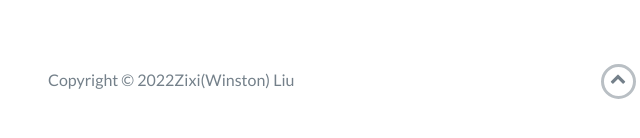
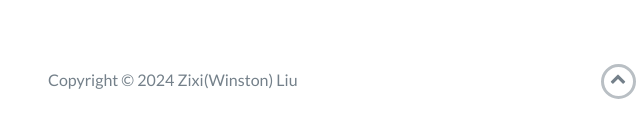
Before and after one commit to Winston0323/Winston0323.github.io, a website: page index.html in a window 1280 px wide. Shown: the part 4634-4772 px from the top of the page, 22-662 px from the left. Drawn offline with nearby package versions, Linux system fonts and the light colour scheme.

Commit message:
change year

```diff
--- a/index.html
+++ b/index.html
@@ -271,7 +271,7 @@
             <div class="row">
                 <div class="col-sm-5 copyright">
                     <p>
-                        Copyright &copy; <span id="current-year">2022</span>Zixi(Winston) Liu
+                        Copyright &copy; <span id="current-year">2024</span> Zixi(Winston) Liu
                     </p>
                 </div>
                 <div class="col-sm-2 top">
```
